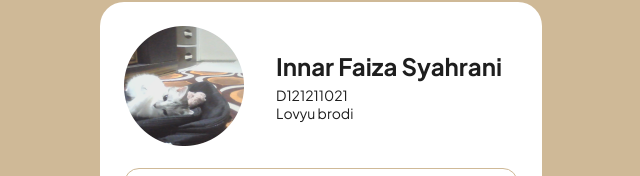
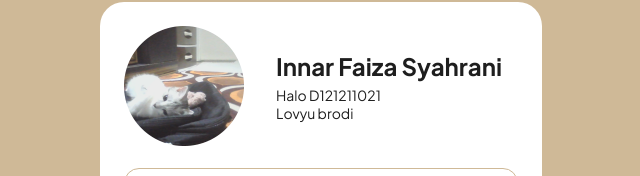
Before and after one commit to innarfaiza/banner, a Next.js app: page / in a window 1280 px wide. Shown: the part 294-470 px from the top of the page, without its empty margins (319-959 px from the left). Built offline with nearby package versions, Linux system fonts and the light colour scheme; a web font is replaced by a local one.

Commit message:
feat: tambah halo

```diff
--- a/src/app/page.js
+++ b/src/app/page.js
@@ -35,7 +35,8 @@ export default function Home() {
           <div className="nama">
             <h1>{nama}</h1>
             <div className="nim-profile">
-              <p>D121211021</p>
+
+              <p>Halo D121211021</p>
               <p>Lovyu brodi</p>
             </div>
           </div>
```
